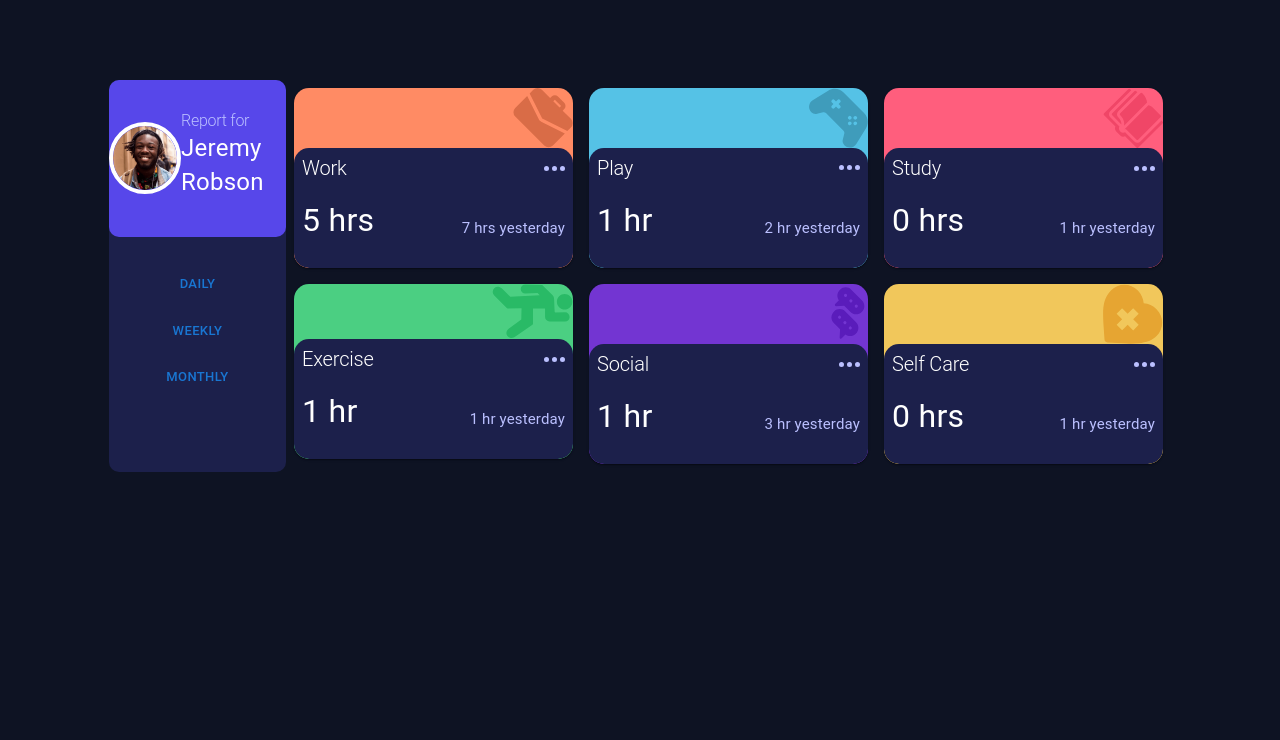
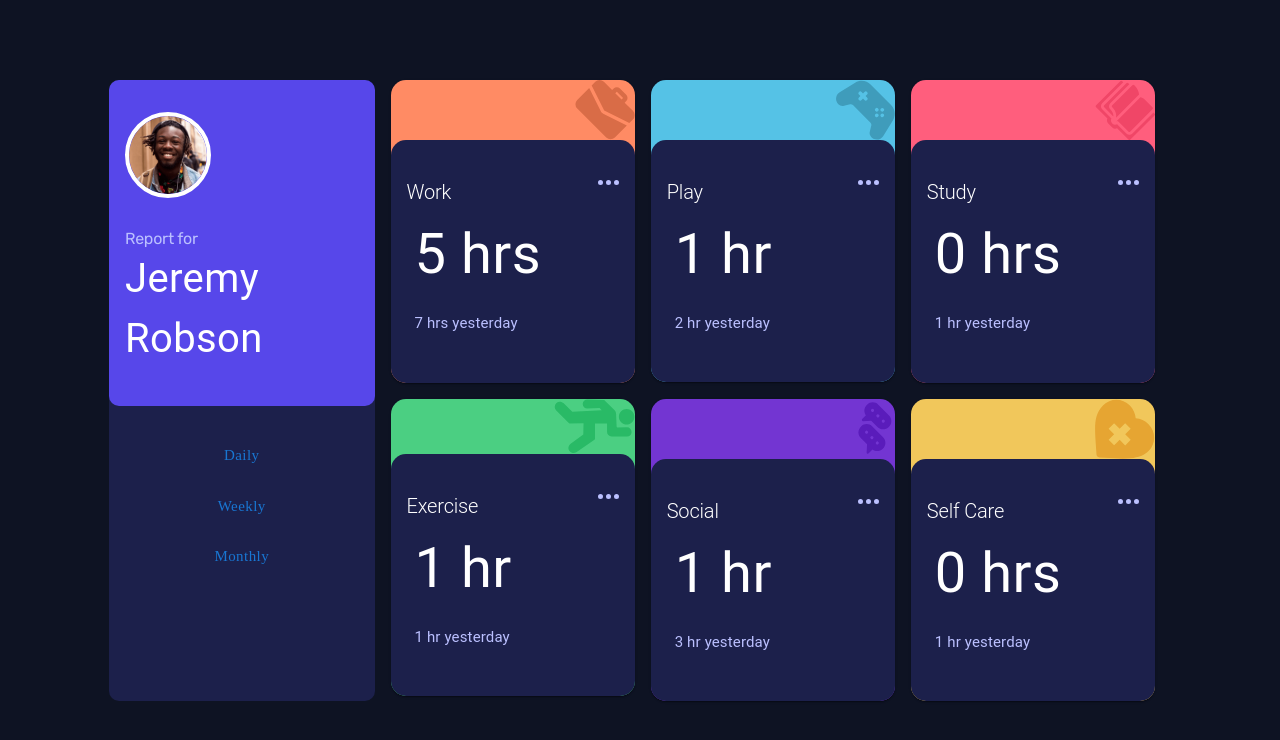
Before and after one commit to queseri/time-tracking, a React (Create React App) app: page / in a window 1280 px wide. Shown: the top 740 px of the page. Built offline with nearby package versions, Linux system fonts and the light colour scheme.

Commit message:
fix: styles padding and margins

```diff
--- a/src/App.tsx
+++ b/src/App.tsx
@@ -32,7 +32,8 @@ function App() {
     if (id === 'monthly') {
       const datum = data.map((item: {
         title: string;
-        img: string; bg: string;
+        img: string;
+        bg: string;
         timeframes: { monthly: { current: number; previous: number; }; };
       }) => (
         {
@@ -48,7 +49,8 @@ function App() {
     } else if (id === "weekly") {
       const datum = data.map((item: {
         title: string;
-        img: string; bg: string;
+        img: string;
+        bg: string;
         timeframes: { weekly: { current: number; previous: number; }; };
       }) => (
         {
@@ -90,7 +92,8 @@ function App() {
       setData(dataResponse)
       const datum = dataResponse.map((item: {
         title: string;
-        img: string; bg: string;
+        img: string;
+        bg: string;
         timeframes: { daily: { current: number; previous: number; }; };
       }) => (
         {
@@ -116,50 +119,137 @@ function App() {
   return (
     <main css={css`${Main}`}>
       {/* main grid component with 2 children */}
-      <Grid2 container maxWidth={'1110px'} margin={'auto'} spacing={2} sx={MainGrid}>
+      <Grid2 container maxWidth={'1110px'} margin={'auto'}
+        columnSpacing={{ xs: 0, sm: '16px' }} rowSpacing={2} sx={MainGrid}>
         {/* grid first child  - heading section start*/}
-        <Grid2 xs={12} md={3} lg={2} sx={HeaderGrid} >
+        <Grid2 xs={12} md={3} sx={HeaderGrid} >
           <Box sx={H1Container}>
-            <Typography variant='h1' gutterBottom={true} align='left' sx={Heading1}>
+            <Typography variant='h1' gutterBottom={true} align='left' sx={Heading1} fontFamily='Rubik'>
               Report for
-              <Typography variant='body2' sx={Heading1Span}>Jeremy Robson </Typography>
+              <Typography component={'span'} sx={Heading1Span}>Jeremy Robson </Typography>
             </Typography>
             <img css={css`${ImageStyles}`} src={Profile} alt="Jeremy Robson" />
           </Box>
           {/*control buttons */}
           <Stack direction={{ xs: 'row', md: 'column' }} spacing={2}
             justifyContent='center' paddingTop={'2rem'} paddingBottom={'2rem'}>
-            <Button variant='text' size='small' onClick={() => handleClick('daily')}>Daily</Button>
-            <Button variant='text' size='small' onClick={() => handleClick('weekly')}>Weekly</Button>
-            <Button variant='text' size='small' onClick={() => handleClick('monthly')}>Monthly</Button>
+            <Button variant='text' size='small'
+              sx={{
+                textTransform: 'capitalize',
+                fontFamily: 'Rubic',
+                fontWeight: 400,
+                fontSize: '0.9375rem',
+                ":focus": {
+                  color: theme.palette.primary.white,
+                }
+              }}
+              onClick={() => handleClick('daily')}>
+              Daily
+            </Button>
+            <Button variant='text' size='small'
+              sx={{
+                textTransform: 'capitalize',
+                fontFamily: 'Rubic',
+                fontWeight: 400,
+                fontSize: '0.9375rem',
+                ":focus": {
+                  color: theme.palette.primary.white,
+                }
+              }}
+              onClick={() => handleClick('weekly')}>
+              Weekly
+            </Button>
+            <Button variant='text' size='small'
+              sx={{
+                textTransform: 'capitalize',
+                fontFamily: 'Rubic',
+                fontWeight: 400,
+                fontSize: '0.9375rem',
+                ":focus": {
+                  color: theme.palette.primary.white,
+                }
+              }}
+              onClick={() => handleClick('monthly')}>
+              Monthly
+            </Button>
           </Stack>
         </Grid2>
         {/* grid first child  - heading section end */}
         {/* grid second child  - heading section start */}
-        <Grid2 container xs={12} md={9} lg={10} sx={{ alignContent: 'space-between'}} >
+        <Grid2 container xs={12} md={9} sx={{
+          alignContent: 'space-between',
+          paddingInline: { xs: 0, md: '1rem' },
+          paddingBlock: { md: 0 }
+        }} >
           {targetData && targetData.length > 0 &&
             targetData.map((item) => <Grid2 key={item.title} xs={12} sm={6} lg={4} gap={2}
               sx={{ backgroundColor: 'inherit' }} >
-              <Paper sx={{ backgroundColor: item.bg, borderRadius: '15px', overflow: 'hidden' }}>
-                <div css={css`display: flex; justify-content: flex-end; align-items: center;`}>
+              <Paper sx={{
+                backgroundColor: item.bg,
+                borderRadius: '15px'
+              }}>
+                <Box css={css`display: flex; justify-content: flex-end; align-items: center;`}>
                   <img src={item.img} alt="" css={css`max-height: 60px`} />
-                </div>
-                <div className="contentWrapper"
-                  css={css`border-radius: 15px; position: relative; z-index: 1; background-color: ${theme.palette.secondary.dark}`}>
-                  <div className='heading' css={css`display: flex; justify-content: space-between; align-items: center; padding: 0.5rem`}>
+                </Box>
+                <Box className="contentWrapper"
+                  sx={{
+                    borderRadius: '15px',
+                    position: 'relative',
+                    zIndex: 1,
+                    backgroundColor: theme.palette.secondary.dark,
+                    paddingInline: '1rem',
+                    paddingBlock: {
+                      xs: '1rem',
+                      lg: '2.5rem'
+                    }
+                  }}>
+                  <Box className='heading'
+                    sx={{
+                      display: 'flex',
+                      justifyContent: 'space-between',
+                      alignItems: {
+                        xs: 'center',
+                        lg: 'flex-start'
+                      },
+
+                    }}>
                     <Typography variant='h2' sx={{ fontSize: '1.25rem', color: theme.palette.primary.white }}>{item.title}</Typography>
                     <img src={Ellipsis} alt="" />
-                  </div>
-                  <div aria-live='polite'
-                    css={css`display: flex; justify-content: space-between; align-items: center; padding: 0.5rem`}>
-                    <Typography paragraph className='current' sx={{ fontSize: '2rem', color: theme.palette.primary.white }} >
+                  </Box>
+                  <Box aria-live='polite'
+                    sx={{
+                      display: 'flex',
+                      justifyContent: 'space-between',
+                      alignItems: {
+                        xs: 'center',
+                        lg: 'flex-start'
+                      },
+                      padding: '0.5rem',
+                      flexDirection: {
+                        lg: 'column'
+                      }
+                    }}>
+                    <Typography paragraph className='current'
+                      sx={{
+                        fontSize: {
+                          xs: '2rem',
+                          md: '2.5rem',
+                          lg: '3.5rem'
+                        },
+                        color: theme.palette.primary.white
+                      }} >
                       {item.currentDuration} {item.currentDuration === 0 || item.currentDuration > 1 ? 'hrs' : 'hr'}
                     </Typography>
-                    <Typography paragraph className='previous' sx={{ marginBottom: 0, fontSize: '0.9375rem', color: theme.palette.primary.offwhite }}>
+                    <Typography paragraph className='previous'
+                      sx={{
+                        marginBottom: 0,
+                        fontSize: '0.9375rem',
+                        color: theme.palette.primary.offwhite,
+                      }}>
                       {item.previousDuration} {item.previousDuration === 0 || item.currentDuration > 1 ? 'hrs' : 'hr'} {item.term}
                     </Typography>
-                  </div>
-                </div>
+                  </Box>
+                </Box>
               </Paper>
             </Grid2>)
           }
--- a/src/Styles.tsx
+++ b/src/Styles.tsx
@@ -1,6 +1,7 @@
 import { createTheme } from '@mui/system';
 
 export const Themes = createTheme({
+
     palette: {
         primary: {
             dark: '#0E1323',
@@ -38,17 +39,38 @@ export const H1Container = {
     backgroundColor: Themes.palette.primary.midblue,
     borderRadius: '10px',
     display: 'flex',
-    flexDirection: 'row-reverse',
-    justifyContent: 'space-around',
-    alignItems: 'center',
     overflow: 'hidden',
     paddingBlock: '2rem',
+    flexDirection: {
+        xs: 'row-reverse',
+        md: 'column-reverse'
+    },
+    justifyContent: 'space-around',
+    alignItems: {
+        xs: 'center',
+        md: 'baseline'
+    },
+    paddingInline: {
+        md: '1rem',
+    },
+    gap: {
+        lg: '2rem'
+    },
+
 }
 export const Heading1 = {
-    fontSize: '1rem', color: Themes.palette.primary.offwhite
+    display: 'flex',
+    flexDirection: 'column',
+    fontSize: {
+        xs: '1rem',
+    },
+    color: Themes.palette.primary.offwhite
 }
 export const Heading1Span = {
-    fontSize: '1.5rem',
+    fontSize: {
+        xs: '1.5rem',
+        lg: '2.5rem'
+    },
     color: Themes.palette.primary.white
 }
 
@@ -56,6 +78,11 @@ export const ImageStyles = {
     display: 'block',
     width: '4rem',
     height: '4rem',
+    aspectRatio: '1',
     border: '4px solid white',
-    borderRadius: '50%'
+    borderRadius: '50%',
+    '@media(min-width: 1200px)': {
+        width: '4.875rem',
+        height: '4.875rem',
+    }
 }
```
